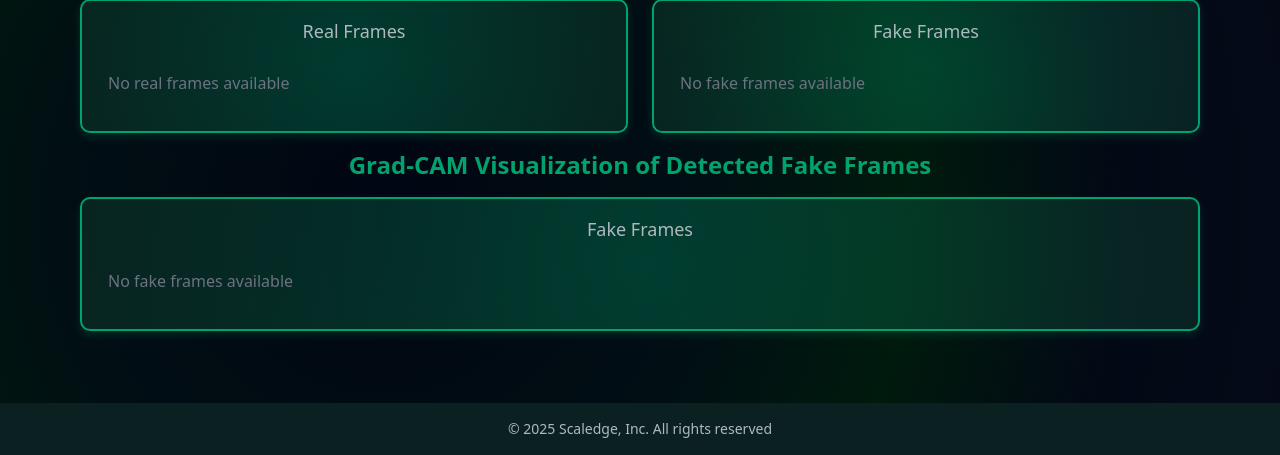
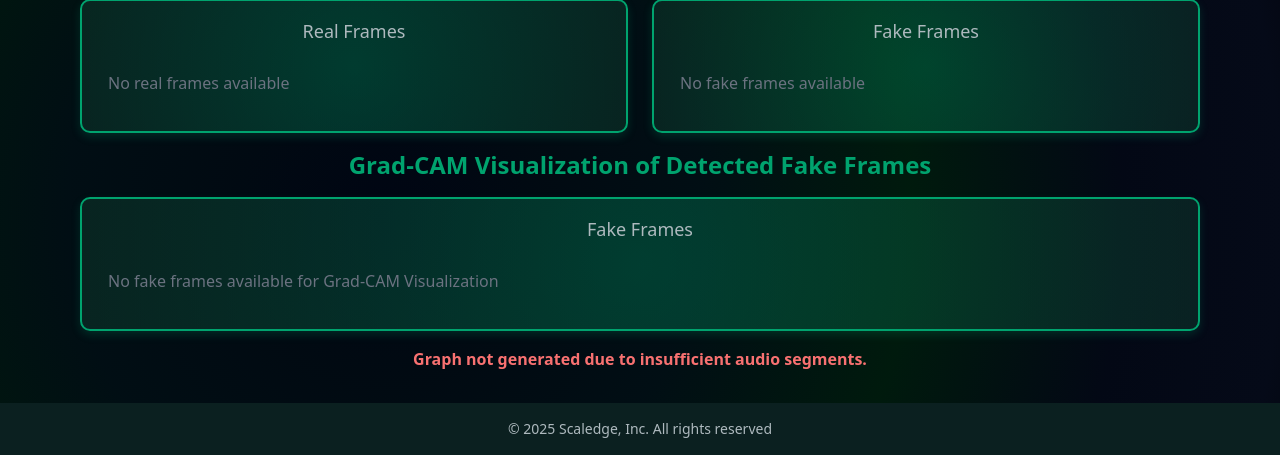
Before and after one commit to ScaledgeTechnology/deepfake-defender, a Django app: page /videodf/video_display/ in a window 1280 px wide. Shown: the part 345-800 px from the top of the page. Run offline with Django 5.2, Linux system fonts and the light colour scheme; parts of the project's set-up code (start-up, migrations or seed data) failed here and were passed over; some libraries are stand-ins or nearby versions.

Commit message:
update graph theme

```diff
--- a/deepfake/common/deepfake_logic.py
+++ b/deepfake/common/deepfake_logic.py
@@ -871,7 +871,8 @@ def visualize_audio_predictions_waveform(predictions, save_graph_path, sample_ra
 
     if num_segments < 2:
         print("Not enough data points for spline interpolation. Skipping graph generation.")
-        return
+        return False  # <<<< RETURN FLAG
+
 
     real_confidences = [pred[0] * 100 for pred in predictions]
     fake_confidences = [pred[1] * 100 for pred in predictions]
@@ -932,6 +933,7 @@ def visualize_audio_predictions_waveform(predictions, save_graph_path, sample_ra
     os.makedirs(os.path.dirname(save_graph_path), exist_ok=True)
     plt.savefig(save_graph_path, format='png', dpi=300, bbox_inches='tight')
     print(f"Graph saved to: {save_graph_path}")
+    return True  # <<<< SUCCESS
 
 
 # -------------------- Predictors --------------------
@@ -988,11 +990,14 @@ def predict_audio(audio_path, model_audio, graph_path, batch_size=100, sample_ra
     predictions = np.array(predictions)
     # print(predictions)
 
-    visualize_audio_predictions_waveform(predictions, graph_path, duration=duration, stride_seconds=stride_seconds)
+    graph_generated = visualize_audio_predictions_waveform(predictions, graph_path, duration=duration, stride_seconds=stride_seconds)
+
+    if not graph_generated:
+        graph_path = None  # Indicate that no graph was generated
 
     audio_prediction = np.mean(predictions, axis=0)
     # return audio_prediction
-    return audio_prediction, predictions
+    return audio_prediction, predictions, graph_generated
 
 ### ------------------------------
 
@@ -1255,7 +1260,10 @@ def predict(input_path, mtcnn, model_face, model_audio=None, duration=None, audi
         # Audio predictions
         if audio_path and predict_audio_flag:
             print("Predicting for Audio...")
-            audio_predictions, predictions = predict_audio(audio_path, model_audio, graph_path, audio_batch_size, duration=duration)
+            audio_predictions, predictions, graph_generated = predict_audio(audio_path, model_audio, graph_path, audio_batch_size, duration=duration)
+
+            # Determine graph generation
+            graph_generated = len(predictions) >= 2  # Based on your logic
 
             # Check if audio predictions are silent (both are 0.0)
             if np.allclose(audio_predictions, [0.0, 0.0]):
@@ -1291,6 +1299,7 @@ def predict(input_path, mtcnn, model_face, model_audio=None, duration=None, audi
             real_audio_confidence = 0.0
             fake_audio_confidence = 0.0
             audio_interpolated = []
+            graph_generated = False  # 👈 Add this fallback
 
         # Compile output video with predictions
         compiling_output_video(frames, batch_boxes, confidences, fps, total_frames, audio_interpolated)
@@ -1305,7 +1314,7 @@ def predict(input_path, mtcnn, model_face, model_audio=None, duration=None, audi
 
         # Return results
         if audio_path and predict_audio_flag:
-            return real_avg_video, fake_avg_video, real_audio_confidence, fake_audio_confidence
+            return real_avg_video, fake_avg_video, real_audio_confidence, fake_audio_confidence, graph_generated
         else:
             return real_avg_video, fake_avg_video
 
@@ -1313,13 +1322,13 @@ def predict(input_path, mtcnn, model_face, model_audio=None, duration=None, audi
 
     elif input_path.lower().endswith((".wav", ".mp3", ".ogg")):
         print("Processing audio...")
-        audio_predictions, predictions = predict_audio(input_path, model_audio, graph_path, audio_batch_size, duration=duration)
+        audio_predictions, predictions, graph_generated = predict_audio(input_path, model_audio, graph_path, audio_batch_size, duration=duration)
         print("Audio Prediction Completed")
         real_confidence = audio_predictions[0] * 100  # Average confidence for "real"
         fake_confidence = audio_predictions[1] * 100  # Average confidence for "fake"
         print(f"Final Audio Confidence: Real: {real_confidence:.2f}% Fake: {fake_confidence:.2f}%")
         print("Successful!")
-        return real_confidence, fake_confidence
+        return real_confidence, fake_confidence, graph_generated
 
 
     elif input_path.lower().endswith(('.jpg', '.jpeg', '.png', '.webp')):
--- a/deepfake/videodf/templates/videodf/video_display.html
+++ b/deepfake/videodf/templates/videodf/video_display.html
@@ -252,7 +252,7 @@
                         <img src="{{ img }}" alt="Fake Frame" class="scroll-image">
                     {% endfor %}
                 {% else %}
-                    <p class="text-center text-gray-500">No fake frames available</p>
+                    <p class="text-center text-gray-500">No fake frames available for Grad-CAM Visualization</p>
                 {% endif %}
             </div>
         </div>
@@ -286,12 +286,17 @@
     {% endif %}
 
     <!-- Graph Section -->
-    {% if real_audio_confidence and fake_audio_confidence and real_audio_confidence != "N/A" and fake_audio_confidence != "N/A" %}
-    <h2 class="sub-heading text-center text-2xl font-semibold my-4">Audio Prediction Graph</h2>
-    <div class="flex justify-center">
-        <img src="{{ graph_path }}" alt="Audio Analysis Graph" class="w-3/4 rounded-lg shadow-lg">
-    </div>
-    {% endif %}
+    {% if graph_path %}
+<h2 class="sub-heading text-center text-2xl font-semibold my-4">Audio Prediction Graph</h2>
+<div class="flex justify-center">
+    <img src="{{ graph_path }}" alt="Audio Analysis Graph" class="w-3/4 rounded-lg shadow-lg">
+</div>
+{% else %}
+<p class="text-center text-red-400 font-semibold mt-4">
+    Graph not generated due to insufficient audio segments.
+</p>
+{% endif %}
+
 </div>
 
 
--- a/deepfake/videodf/views.py
+++ b/deepfake/videodf/views.py
@@ -89,7 +89,7 @@ def video_upload(request):
         try:
             # Call the predict function with the appropriate flag
             if predict_audio_flag:
-                real_avg_video, fake_avg_video, real_audio_confidence, fake_audio_confidence = predict(input_path=save_path, mtcnn=mtcnn, model_face=model_face, model_audio=model_audio, predict_audio_flag=True, fake_frames=True, graph_path=VIDEO_GRAPH_LOCATION)
+                real_avg_video, fake_avg_video, real_audio_confidence, fake_audio_confidence, graph_generated  = predict(input_path=save_path, mtcnn=mtcnn, model_face=model_face, model_audio=model_audio, predict_audio_flag=True, fake_frames=True, graph_path=VIDEO_GRAPH_LOCATION)
                 # User can pass audio_batch_size and video_batch_size as per their system memory
                 # real_avg_video, fake_avg_video, real_audio_confidence, fake_audio_confidence = predict(input_path=save_path, mtcnn=mtcnn, model_face=model_face, model_audio=model_audio, predict_audio_flag=True, fake_frames=True, graph_path=VIDEO_GRAPH_LOCATION, audio_batch_size=64, video_batch_size=64)
 
@@ -102,6 +102,8 @@ def video_upload(request):
                     request.session['fake_audio_confidence'] = f"{fake_audio_confidence:.2f}%"
             else:
                 real_avg_video, fake_avg_video = predict(input_path=save_path, mtcnn=mtcnn, model_face=model_face, model_audio=model_audio, fake_frames=True)
+                # optional
+                request.session['graph_path'] = None  # No audio graph
 
             output_video_path = None
             if os.path.exists(os.path.join(VIDEO_UPLOAD_PATH, "output_audio_video.mp4")):
@@ -114,8 +116,14 @@ def video_upload(request):
             request.session['uploaded_video_file'] = output_video_path
 
             request.session['grad_output_video'] = f"{settings.MEDIA_URL}video_predict/video/grad_video.mp4"
-            # request.session['grad_output_video'] = grad_output_video_path
-            request.session['graph_path'] = f"{settings.MEDIA_URL}video_predict/graph/audio_graph.png"
+
+            # request.session['graph_path'] = f"{settings.MEDIA_URL}video_predict/graph/audio_graph.png"
+            if graph_generated:
+                request.session['graph_path'] = f"{settings.MEDIA_URL}video_predict/graph/audio_graph.png"
+            else:
+                request.session['graph_path'] = None  # or just skip setting it
+
+
             request.session['real_avg_video'] = f"{real_avg_video:.2f}%"
             request.session['fake_avg_video'] = f"{fake_avg_video:.2f}%"
 
```
Also changed, not shown: deepfake/audiodf/templates/audiodf/audio_display.html (+6 -2 lines), deepfake/audiodf/views.py (+6 -2 lines), README.md, deepfake/db.sqlite3, deepfake/uploaded_files/audio_predict/graph/audio_graph.png (added), deepfake/uploaded_files/image_predict/image/20231105_103722.jpg (added), deepfake/uploaded_files/video_predict/graph/audio_graph.png (added).
